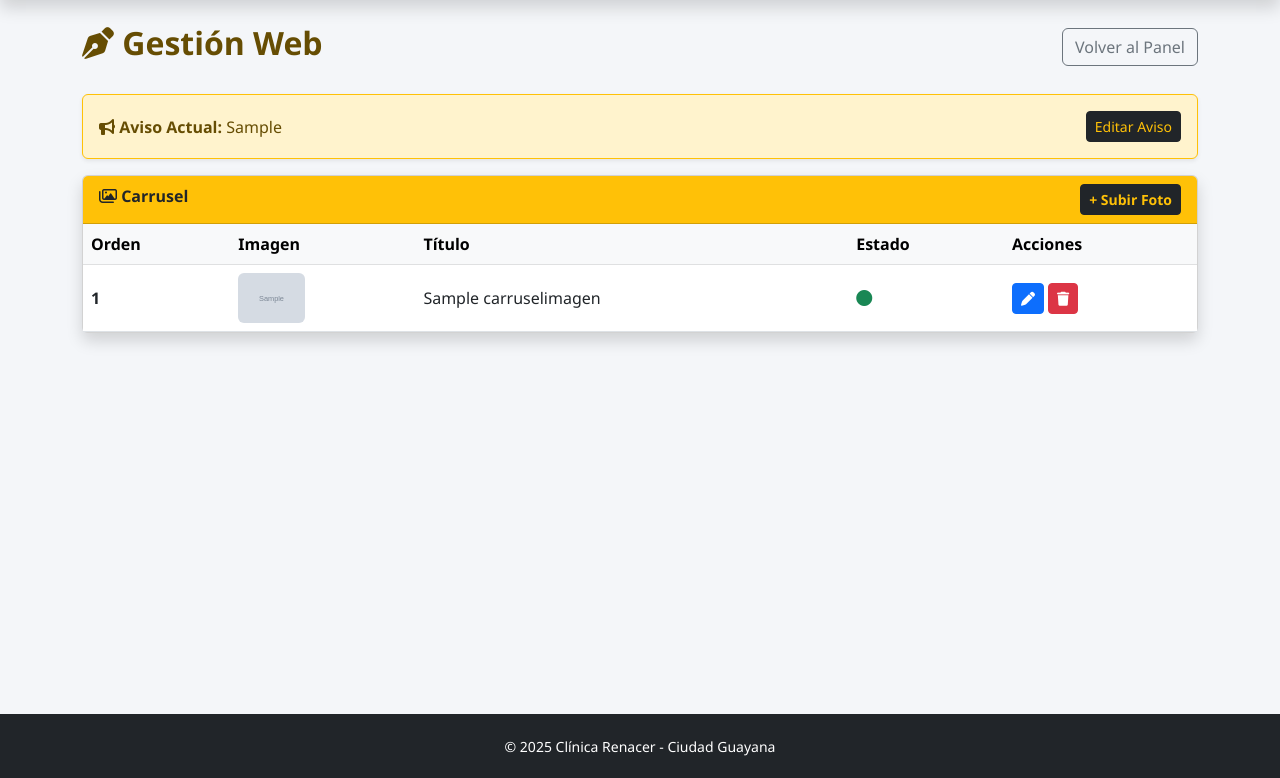
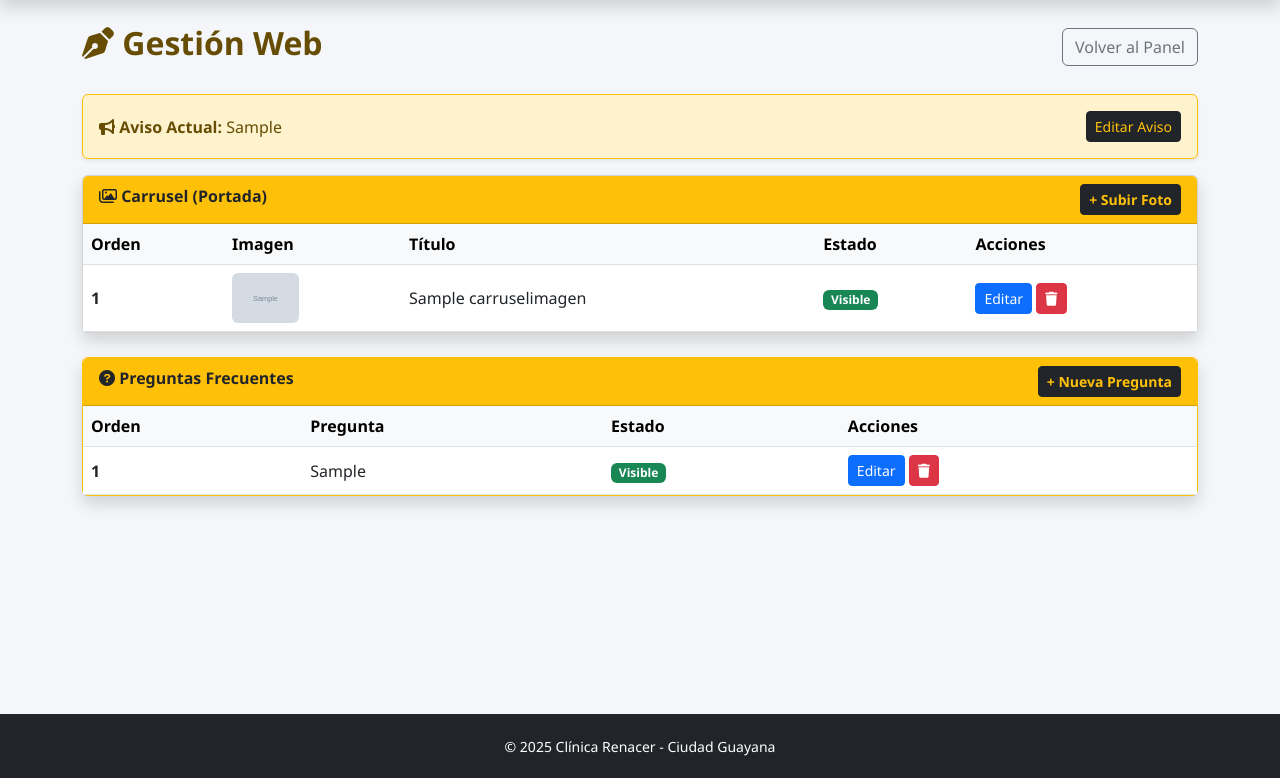
Before and after one commit to siratop/sistema-clinica, a Django app: page /cms/ in a window 1280 px wide. Shown: the part 56-834 px from the top of the page. Run offline with Django 5.2, Linux system fonts and the light colour scheme; a user stored in the database is signed in; tables that the repository leaves empty hold one stand-in row (values such as "Sample post"); grey boxes marked "Sample" are stand-in pictures.

Commit message:
Mejoras diseño de preguntas

```diff
--- a/miapp/templates/miapp/gestion_cms.html
+++ b/miapp/templates/miapp/gestion_cms.html
@@ -16,7 +16,7 @@
 
 <div class="card shadow mb-4">
     <div class="card-header bg-warning text-dark fw-bold d-flex justify-content-between">
-        <span><i class="fa-regular fa-images"></i> Carrusel</span>
+        <span><i class="fa-regular fa-images"></i> Carrusel (Portada)</span>
         <a href="{% url 'crear_slide' %}" class="btn btn-sm btn-dark text-warning fw-bold">+ Subir Foto</a>
     </div>
     <div class="card-body p-0">
@@ -34,10 +34,10 @@
                         {% endif %}
                     </td>
                     <td>{{ slide.titulo }}</td>
-                    <td>{% if slide.activo %}<i class="fa-solid fa-circle text-success"></i>{% else %}<i class="fa-solid fa-circle text-secondary"></i>{% endif %}</td>
+                    <td>{% if slide.activo %}<span class="badge bg-success">Visible</span>{% else %}<span class="badge bg-secondary">Oculto</span>{% endif %}</td>
                     <td>
-                        <a href="{% url 'editar_slide' slide.id %}" class="btn btn-sm btn-primary"><i class="fa-solid fa-pen"></i></a>
-                        <a href="{% url 'eliminar_slide' slide.id %}" class="btn btn-sm btn-danger" onclick="return confirm('¿Borrar esta imagen?');"><i class="fa-solid fa-trash"></i></a>
+                        <a href="{% url 'editar_slide' slide.id %}" class="btn btn-sm btn-primary">Editar</a>
+                        <a href="{% url 'eliminar_slide' slide.id %}" class="btn btn-sm btn-danger" onclick="return confirm('¿Borrar?');"><i class="fa-solid fa-trash"></i></a>
                     </td>
                 </tr>
                 {% empty %}
@@ -47,4 +47,33 @@
         </table>
     </div>
 </div>
+
+<div class="card shadow border-warning">
+    <div class="card-header bg-warning text-dark fw-bold d-flex justify-content-between">
+        <span><i class="fa-solid fa-circle-question"></i> Preguntas Frecuentes</span>
+        <a href="{% url 'crear_faq' %}" class="btn btn-sm btn-dark text-warning fw-bold">+ Nueva Pregunta</a>
+    </div>
+    <div class="card-body p-0">
+        <table class="table table-hover align-middle mb-0">
+            <thead class="table-light">
+                <tr><th>Orden</th><th>Pregunta</th><th>Estado</th><th>Acciones</th></tr>
+            </thead>
+            <tbody>
+                {% for faq in faqs %}
+                <tr>
+                    <td class="fw-bold">{{ faq.orden }}</td>
+                    <td>{{ faq.pregunta }}</td>
+                    <td>{% if faq.activa %}<span class="badge bg-success">Visible</span>{% else %}<span class="badge bg-secondary">Oculta</span>{% endif %}</td>
+                    <td>
+                        <a href="{% url 'editar_faq' faq.id %}" class="btn btn-sm btn-primary">Editar</a>
+                        <a href="{% url 'eliminar_faq' faq.id %}" class="btn btn-sm btn-danger" onclick="return confirm('¿Borrar?');"><i class="fa-solid fa-trash"></i></a>
+                    </td>
+                </tr>
+                {% empty %}
+                <tr><td colspan="4" class="text-center text-muted p-3">No hay preguntas registradas.</td></tr>
+                {% endfor %}
+            </tbody>
+        </table>
+    </div>
+</div>
 {% endblock %}
```
Also changed, not shown: miapp/templates/miapp/inicio.html (+48 -17 lines).
